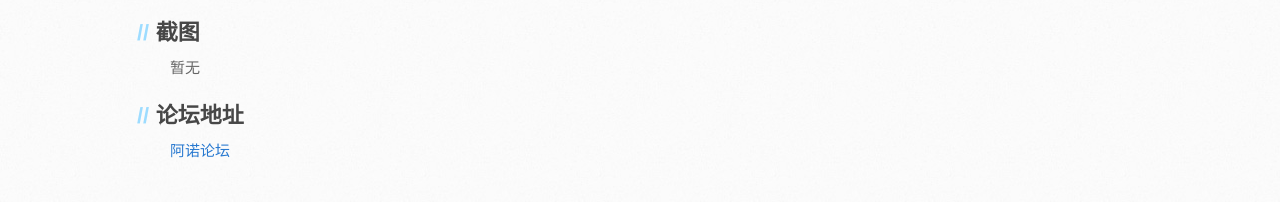
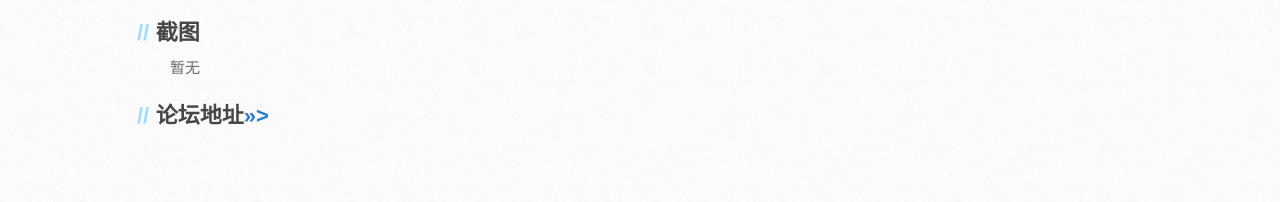
Before and after one commit to ccat3z/Noah-NP2300-LBox, a Jekyll site: the page built from index.md, in a window 1280 px wide. Shown: the part 1525-1727 px from the top of the page. Built offline with Jekyll 4.4.1, drawn with Linux system fonts in a browser that asks for light colours; some web fonts are replaced; Markdown is read by kramdown in place of the engine named in the settings; after the commit the page ends 1688 px from its top, so only the background shows below that.

Commit message:
修改md引擎

```diff
--- a/_config.yml
+++ b/_config.yml
@@ -1,4 +1,4 @@
-markdown: redcarpet
+markdown: rdiscount
 pygments: true
 
 project_github:         https://github.com/FireZ-ZLF/Noah-NP2300-LBox
--- a/index.md
+++ b/index.md
@@ -52,5 +52,4 @@
 ##截图
 暂无
 
-##论坛地址
-[阿诺论坛](http://club.noahedu.com/forum.php?mod=viewthread&tid=137399)
+##论坛地址[>>>](http://club.noahedu.com/forum.php?mod=viewthread&tid=137399)
```
